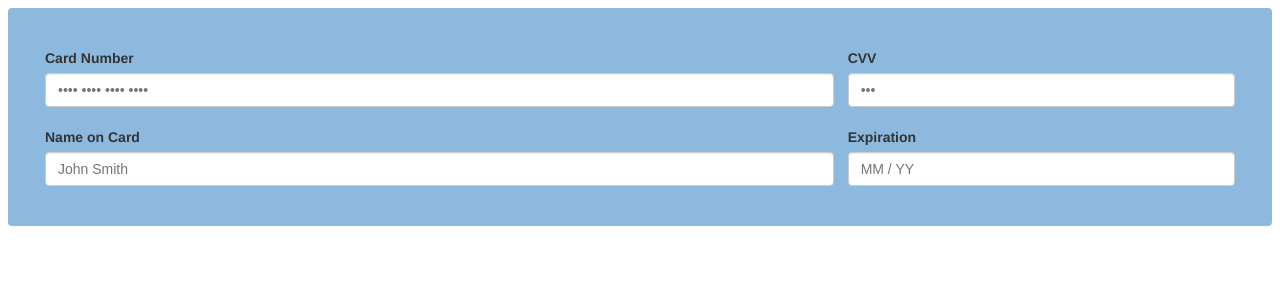
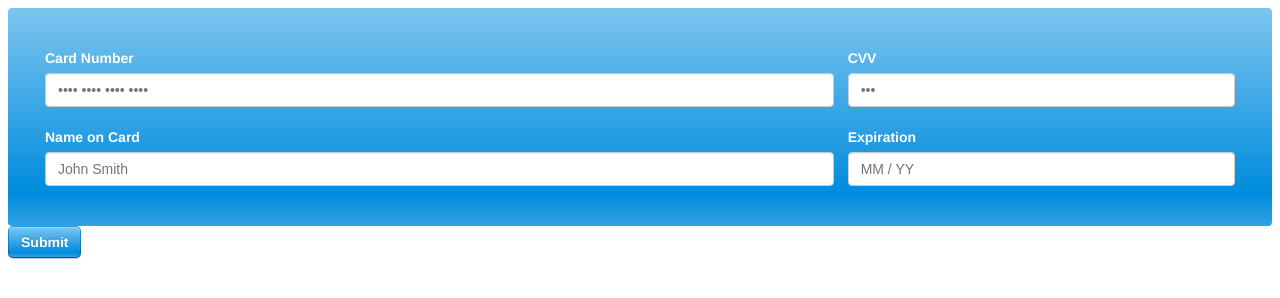
Before and after one commit to wangjohn/creditly, a plain HTML site: page example.html in a window 1280 px wide. Drawn offline with nearby package versions, Linux system fonts and the light colour scheme.

Commit message:
Improvements in the styling.

```diff
--- a/creditly.css
+++ b/creditly.css
@@ -1,5 +1,5 @@
 .creditly-wrapper {
-  background-color: rgba(66, 139, 202, 0.6);
+  background-color: rgba(66, 139, 202, 0.8);
   border-color: #357ebd;
   border-radius: 4px;
   -webkit-transition: all 0.2s ease-in-out;
@@ -7,6 +7,20 @@
 
   min-width: 350px;
   min-height: 216px;
+  font-family: "Helvetica Neue", Helvetica, Arial, sans-serif;
+  font-size: 14px;
+  line-height: 1.428571429;
+  color: white;
+
+  background-image: -webkit-linear-gradient(#7dc5ee,#008cdd 85%,#30a2e4);
+  background-image: -moz-linear-gradient(#7dc5ee,#008cdd 85%,#30a2e4);
+  background-image: -ms-linear-gradient(#7dc5ee,#008cdd 85%,#30a2e4);
+  background-image: -o-linear-gradient(#7dc5ee,#008cdd 85%,#30a2e4);
+  background-image: -webkit-linear-gradient(#7dc5ee,#008cdd 85%,#30a2e4);
+  background-image: -moz-linear-gradient(#7dc5ee,#008cdd 85%,#30a2e4);
+  background-image: -ms-linear-gradient(#7dc5ee,#008cdd 85%,#30a2e4);
+  background-image: -o-linear-gradient(#7dc5ee,#008cdd 85%,#30a2e4);
+  background-image: linear-gradient(#7dc5ee,#008cdd 85%,#30a2e4);
 }
 
 .creditly-wrapper .credit-card-wrapper {
@@ -53,13 +67,6 @@
   font-weight: bold;
 }
 
-.creditly-wrapper {
-  font-family: "Helvetica Neue", Helvetica, Arial, sans-serif;
-  font-size: 14px;
-  line-height: 1.428571429;
-  color: #333333;
-}
-
 .creditly-wrapper .col-sm-8 {
   width: 66.6666666666666%;
 }
@@ -86,3 +93,77 @@
 .creditly-wrapper .first-row {
   margin-bottom: 20px;
 }
+
+/**
+ * Button CSS
+ */
+
+.creditly-card-form .submit {
+  overflow: hidden;
+  display: inline-block;
+  visibility: visible!important;
+  background-image: -webkit-linear-gradient(#28a0e5,#015e94);
+  background-image: -moz-linear-gradient(#28a0e5,#015e94);
+  background-image: -ms-linear-gradient(#28a0e5,#015e94);
+  background-image: -o-linear-gradient(#28a0e5,#015e94);
+  background-image: -webkit-linear-gradient(#28a0e5,#015e94);
+  background-image: -moz-linear-gradient(#28a0e5,#015e94);
+  background-image: -ms-linear-gradient(#28a0e5,#015e94);
+  background-image: -o-linear-gradient(#28a0e5,#015e94);
+  background-image: linear-gradient(#28a0e5,#015e94);
+  -webkit-font-smoothing: antialiased;
+  border: 0;
+  padding: 1px;
+  text-decoration: none;
+  -webkit-border-radius: 5px;
+  -moz-border-radius: 5px;
+  -ms-border-radius: 5px;
+  -o-border-radius: 5px;
+  border-radius: 5px;
+  -webkit-box-shadow: 0 1px 0 rgba(0,0,0,0.2);
+  -moz-box-shadow: 0 1px 0 rgba(0,0,0,0.2);
+  -ms-box-shadow: 0 1px 0 rgba(0,0,0,0.2);
+  -o-box-shadow: 0 1px 0 rgba(0,0,0,0.2);
+  box-shadow: 0 1px 0 rgba(0,0,0,0.2);
+  -webkit-touch-callout: none;
+  -webkit-tap-highlight-color: transparent;
+  -webkit-user-select: none;
+  -moz-user-select: none;
+  -ms-user-select: none;
+  -o-user-select: none;
+  user-select: none;
+  cursor: pointer;
+}
+
+.creditly-card-form .submit span {
+  display: block;
+  position: relative;
+  padding: 0 12px;
+  height: 30px;
+  line-height: 30px;
+  background: #1275ff;
+  background-image: -webkit-linear-gradient(#7dc5ee,#008cdd 85%,#30a2e4);
+  background-image: -moz-linear-gradient(#7dc5ee,#008cdd 85%,#30a2e4);
+  background-image: -ms-linear-gradient(#7dc5ee,#008cdd 85%,#30a2e4);
+  background-image: -o-linear-gradient(#7dc5ee,#008cdd 85%,#30a2e4);
+  background-image: -webkit-linear-gradient(#7dc5ee,#008cdd 85%,#30a2e4);
+  background-image: -moz-linear-gradient(#7dc5ee,#008cdd 85%,#30a2e4);
+  background-image: -ms-linear-gradient(#7dc5ee,#008cdd 85%,#30a2e4);
+  background-image: -o-linear-gradient(#7dc5ee,#008cdd 85%,#30a2e4);
+  background-image: linear-gradient(#7dc5ee,#008cdd 85%,#30a2e4);
+  font-size: 14px;
+  color: #fff;
+  font-weight: bold;
+  font-family: "Helvetica Neue",Helvetica,Arial,sans-serif;
+  text-shadow: 0 -1px 0 rgba(0,0,0,0.25);
+  -webkit-box-shadow: inset 0 1px 0 rgba(255,255,255,0.25);
+  -moz-box-shadow: inset 0 1px 0 rgba(255,255,255,0.25);
+  -ms-box-shadow: inset 0 1px 0 rgba(255,255,255,0.25);
+  -o-box-shadow: inset 0 1px 0 rgba(255,255,255,0.25);
+  box-shadow: inset 0 1px 0 rgba(255,255,255,0.25);
+  -webkit-border-radius: 4px;
+  -moz-border-radius: 4px;
+  -ms-border-radius: 4px;
+  -o-border-radius: 4px;
+  border-radius: 4px;
+}
--- a/creditly.js
+++ b/creditly.js
@@ -189,7 +189,7 @@ var Creditly = (function() {
           "is_valid": isValid,
           "output_value": [number, securityCode],
           "selectors": selectors,
-          "messages": message
+          "message": message
         };
         return result;
       };
@@ -234,7 +234,7 @@ var Creditly = (function() {
           selectors.push(selector)
         }
 
-        errorMessages.concat(validatorResults["messages"]);
+        errorMessages.push(validatorResults["message"]);
       };
 
       var triggerErrorMessage = function() {
@@ -373,15 +373,17 @@ var Creditly = (function() {
     return this;
   };
 
+  var selectorValidatorMap;
+
   var createSelectorValidatorMap = function(expirationSelector, creditCardNumberSelector, cvvSelector, options) {
     var optionValues = options || {};
     optionValues["security_code_message"] = optionValues["security_code_message"] || "Your security code is invalid";
     optionValues["number_message"] = optionValues["number_message"] || "Your credit card number is invalid";
     optionValues["expiration_message"] = optionValues["expiration_message"] || "Your credit card expiration is invalid";
 
-    this.selectorValidatorMap = {
-      creditCardNumberSelector: {
-        "type": "creditCardNumber",
+    selectorValidatorMap = {};
+    selectorValidatorMap[creditCardNumberSelector] = {
+        "type": "creditCard",
         "data": {
           "cvvSelector": cvvSelector,
           "creditCardNumberSelector": creditCardNumberSelector,
@@ -391,19 +393,18 @@ var Creditly = (function() {
           }
         },
         "output_name": ["number", "security_code"]
-      },
-      expirationSelector: {
+      };
+    selectorValidatorMap[expirationSelector] = {
         "type": "creditCardExpiration",
         "data": {
           "message": optionValues["expiration_message"]
         },
         "output_name": ["expiration_month", "expiration_year"]
-      }
-    };
+      };
   };
 
   var validate = function() {
-    return Validation.validate(this.selectorValidatorMap);
+    return Validation.validate(selectorValidatorMap);
   };
 
   return {
--- a/example.html
+++ b/example.html
@@ -8,10 +8,21 @@
           '.creditly-wrapper .expiration-month-and-year',
           '.creditly-wrapper .credit-card-number',
           '.creditly-wrapper .security-code');
+
+      $(".credit-card-form .submit").click(function(e) {
+        var output = creditly.validate();
+        if (output) {
+          console.log(output);
+        }
+      });
+      $("body").on("creditly_client_validation_error", function(e, data) {
+        console.log(data);
+      });
     });
   </script>
 </html>
 <body>
+  <form class="creditly-card-form">
     <section class="creditly-wrapper">
       <div class="credit-card-wrapper">
         <div class="first-row form-group">
@@ -45,4 +56,6 @@
         </div>
       </div>
       </section>
+      <button class="submit"><span>Submit</span></button>
+    </form>
 </body>
```
Lines whose indentation alone changed are shown as unchanged.
